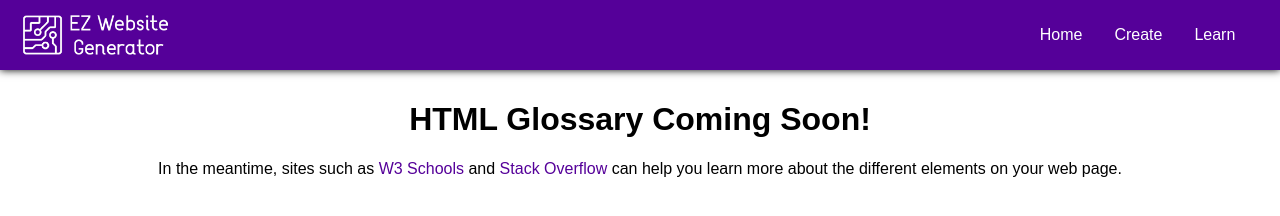
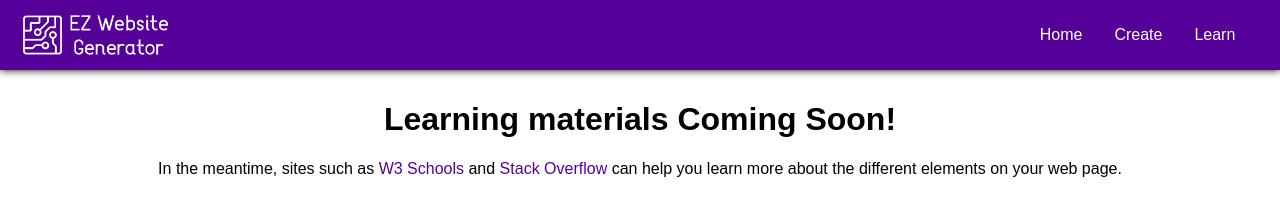
Before and after one commit to ethank2222/web-learn, a plain HTML site: page learn.html in a window 1280 px wide. Drawn offline with Linux system fonts and the light colour scheme.

Commit message:
Update learn.html

```diff
--- a/learn.html
+++ b/learn.html
@@ -23,7 +23,7 @@
 		</header>
 		<div class="wrapper"> <!-- wrapper div starts -->
             <div class="padder"></div>
-            <center><h1>HTML Glossary Coming Soon!</h1></center>
+            <center><h1>Learning materials Coming Soon!</h1></center>
             <center><p>In the meantime, sites such as <a class="link" href="https://www.w3schools.com">W3 Schools</a> and <a class="link" href="https://www.stackoverflow.com">Stack Overflow</a> can help you learn more about the different elements on your web page.</a></p></center>
             <!--
             <section>
```
